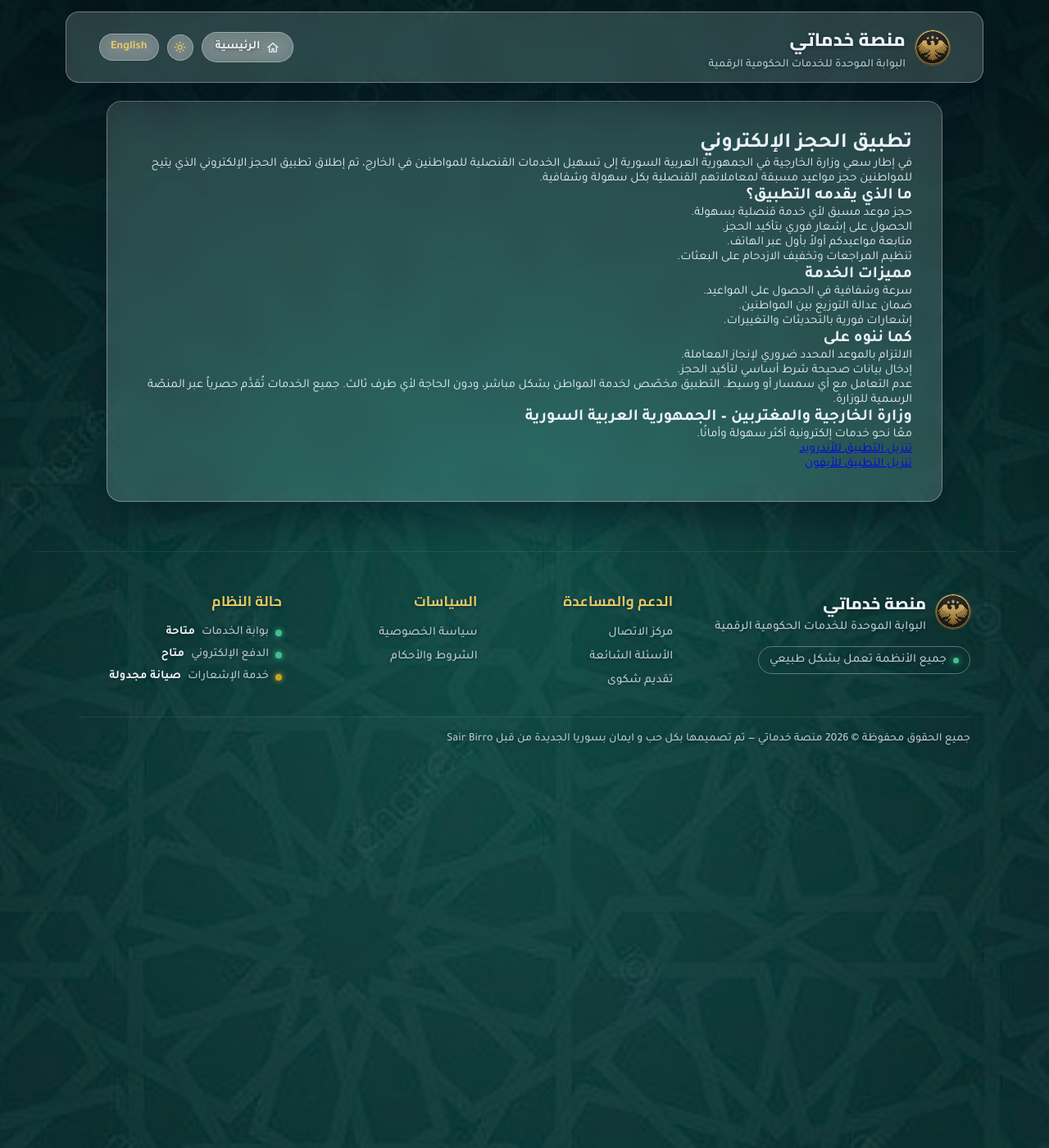
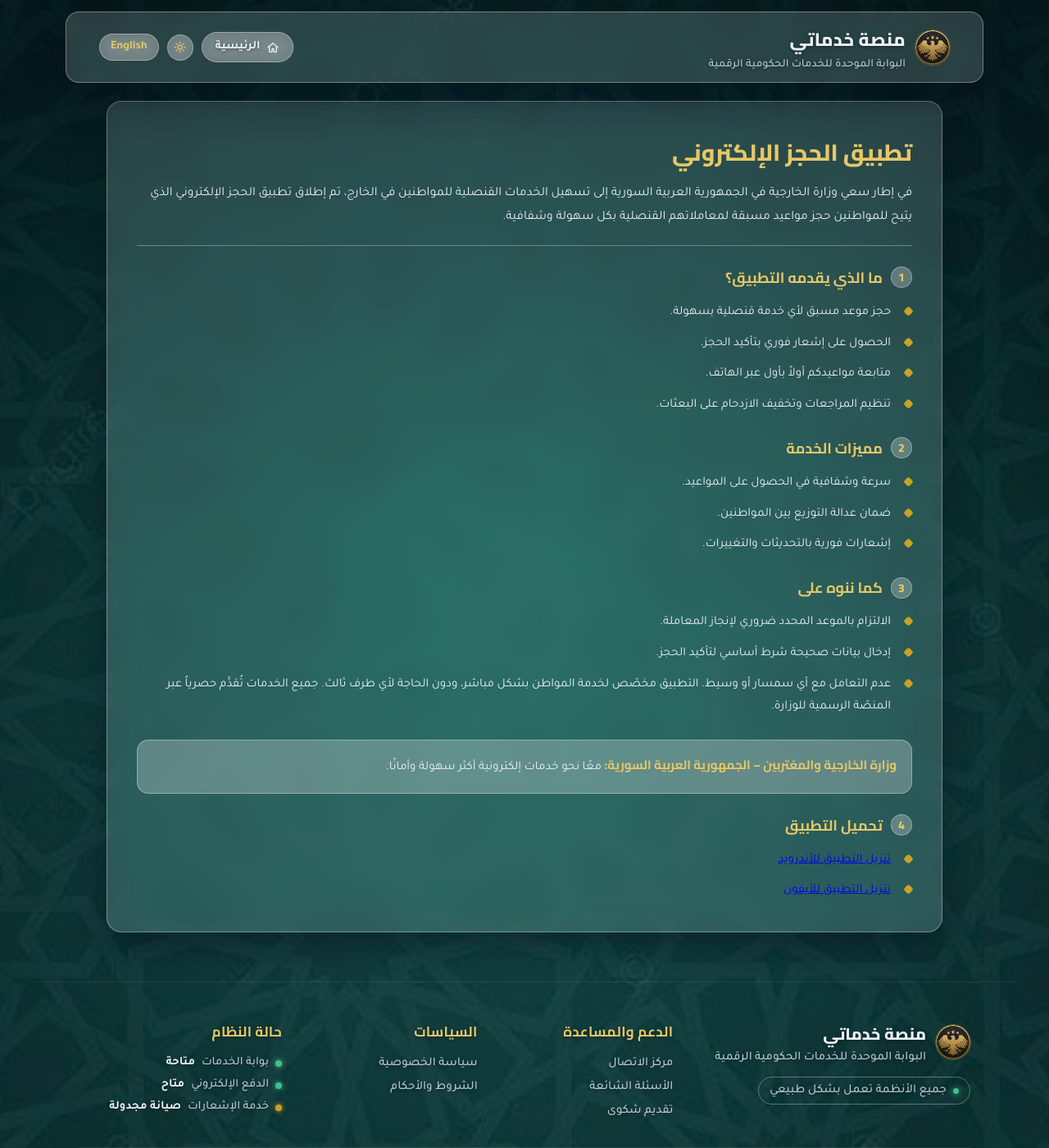
Before and after one commit to sairbirro/kadamat, a Jekyll site: the page built from page3.html, in a window 1280 px wide and 1400 px high. Shown: the whole window at 82% size. Built offline with Jekyll 4.4.1, drawn with Linux system fonts in a browser that asks for light colours.

Commit message:
Revise content for electronic booking application page
Updated the title and content sections to provide information about the electronic booking application, including features and download links.

```diff
--- a/page3.html
+++ b/page3.html
@@ -1,39 +1,51 @@
 ---
 layout: default
-title: "العنوان"
+title: "تطبيق الحجز الإلكتروني"
 ---
 
   <main class="page-content">
     <div class="content-card">
+      <h2 class="page-title" data-i18n="pageTitle">تطبيق الحجز الإلكتروني</h2>
+      <p class="page-lead" data-i18n="pageLead">في إطار سعي وزارة الخارجية في الجمهورية العربية السورية إلى تسهيل الخدمات القنصلية للمواطنين في الخارج، تم إطلاق تطبيق الحجز الإلكتروني الذي يتيح للمواطنين حجز مواعيد مسبقة لمعاملاتهم القنصلية بكل سهولة وشفافية.</p>
 
-      <h2 style="font-size:26px;">تطبيق الحجز الإلكتروني</h2>
-      <p style="font-size:15px;">في إطار سعي وزارة الخارجية في الجمهورية العربية السورية إلى تسهيل الخدمات القنصلية للمواطنين في الخارج، تم إطلاق تطبيق الحجز الإلكتروني الذي يتيح للمواطنين حجز مواعيد مسبقة لمعاملاتهم القنصلية بكل سهولة وشفافية.</p>
+      <div class="content-section">
+        <h3><span class="sec-num">1</span> <span data-i18n="sec1Title">ما الذي يقدمه التطبيق؟</span></h3>
+        <ul class="req-list">
+          <li data-i18n="sec1Item1">حجز موعد مسبق لأي خدمة قنصلية بسهولة.</li>
+          <li data-i18n="sec1Item2">الحصول على إشعار فوري بتأكيد الحجز.</li>
+          <li data-i18n="sec1Item3">متابعة مواعيدكم أولاً بأول عبر الهاتف.</li>
+          <li data-i18n="sec1Item4">تنظيم المراجعات وتخفيف الازدحام على البعثات.</li>
+        </ul>
+      </div>
 
-      <h3 style="font-size:20px;">ما الذي يقدمه التطبيق؟</h3>
-      <p style="font-size:15px;">حجز موعد مسبق لأي خدمة قنصلية بسهولة.</p>
-      <p style="font-size:15px;">الحصول على إشعار فوري بتأكيد الحجز.</p>
-      <p style="font-size:15px;">متابعة مواعيدكم أولاً بأول عبر الهاتف.</p>
-      <p style="font-size:15px;">تنظيم المراجعات وتخفيف الازدحام على البعثات.</p>
+      <div class="content-section">
+        <h3><span class="sec-num">2</span> <span data-i18n="sec2Title">مميزات الخدمة</span></h3>
+        <ul class="req-list">
+          <li data-i18n="sec2Item1">سرعة وشفافية في الحصول على المواعيد.</li>
+          <li data-i18n="sec2Item2">ضمان عدالة التوزيع بين المواطنين.</li>
+          <li data-i18n="sec2Item3">إشعارات فورية بالتحديثات والتغييرات.</li>
+        </ul>
+      </div>
 
-      <h3 style="font-size:20px;">مميزات الخدمة</h3>
-      <p style="font-size:15px;">سرعة وشفافية في الحصول على المواعيد.</p>
-      <p style="font-size:15px;">ضمان عدالة التوزيع بين المواطنين.</p>
-      <p style="font-size:15px;">إشعارات فورية بالتحديثات والتغييرات.</p>
+      <div class="content-section">
+        <h3><span class="sec-num">3</span> <span data-i18n="sec3Title">كما ننوه على</span></h3>
+        <ul class="req-list">
+          <li data-i18n="sec3Item1">الالتزام بالموعد المحدد ضروري لإنجاز المعاملة.</li>
+          <li data-i18n="sec3Item2">إدخال بيانات صحيحة شرط أساسي لتأكيد الحجز.</li>
+          <li data-i18n="sec3Item3">عدم التعامل مع أي سمسار أو وسيط. التطبيق مخصّص لخدمة المواطن بشكل مباشر، ودون الحاجة لأي طرف ثالث. جميع الخدمات تُقدَّم حصرياً عبر المنصّة الرسمية للوزارة.</li>
+        </ul>
+      </div>
 
-      <h3 style="font-size:20px;">كما ننوه على</h3>
-      <p style="font-size:15px;">الالتزام بالموعد المحدد ضروري لإنجاز المعاملة.</p>
-      <p style="font-size:15px;">إدخال بيانات صحيحة شرط أساسي لتأكيد الحجز.</p>
-      <p style="font-size:15px;">عدم التعامل مع أي سمسار أو وسيط. التطبيق مخصّص لخدمة المواطن بشكل مباشر، ودون الحاجة لأي طرف ثالث. جميع الخدمات تُقدَّم حصرياً عبر المنصّة الرسمية للوزارة.</p>
+      <div class="final-note">
+        <strong data-i18n="finalNoteLabel">وزارة الخارجية والمغتربين – الجمهورية العربية السورية:</strong> <span data-i18n="finalNoteText">معًا نحو خدمات إلكترونية أكثر سهولة وأمانًا.</span>
+      </div>
 
-      <h3 style="font-size:20px;">وزارة الخارجية والمغتربين – الجمهورية العربية السورية</h3>
-      <p style="font-size:15px;">معًا نحو خدمات إلكترونية أكثر سهولة وأمانًا.</p>
-
-      <p style="font-size:15px;">
-        <a href="https://play.google.com/store/apps/details?id=sy.mofa.app&hl=en&pli=1">تنزيل التطبيق للأندرويد</a>
-      </p>
-      <p style="font-size:15px;">
-        <a href="https://apps.apple.com/us/app/mofa-sy/id6755138946">تنزيل التطبيق للأيفون</a>
-      </p>
-
+      <div class="content-section">
+        <h3><span class="sec-num">4</span> <span data-i18n="sec4Title">تحميل التطبيق</span></h3>
+        <ul class="req-list">
+          <li data-i18n="sec4Item1"><a href="https://play.google.com/store/apps/details?id=sy.mofa.app&hl=en&pli=1" data-i18n="androidLink">تنزيل التطبيق للأندرويد</a></li>
+          <li data-i18n="sec4Item2"><a href="https://apps.apple.com/us/app/mofa-sy/id6755138946" data-i18n="iosLink">تنزيل التطبيق للأيفون</a></li>
+        </ul>
+      </div>
     </div>
   </main>
```
